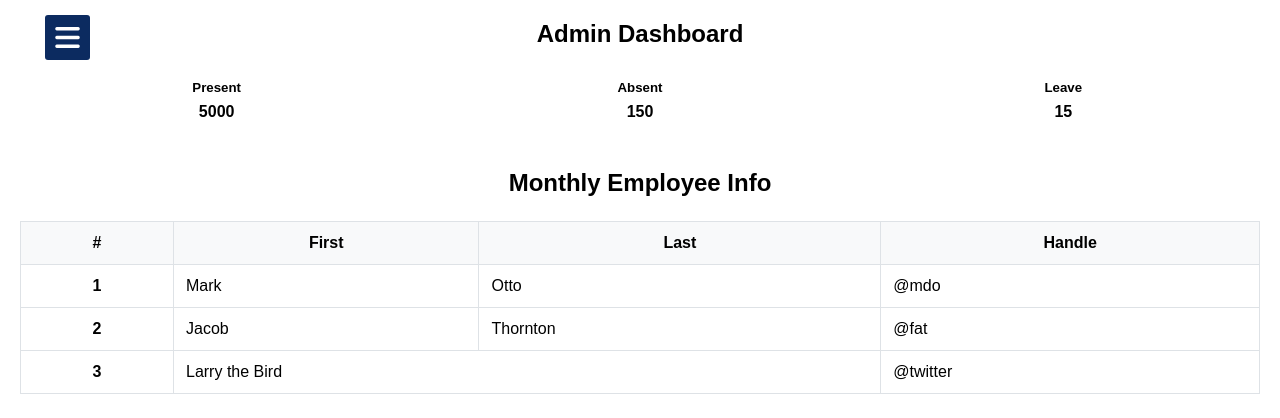
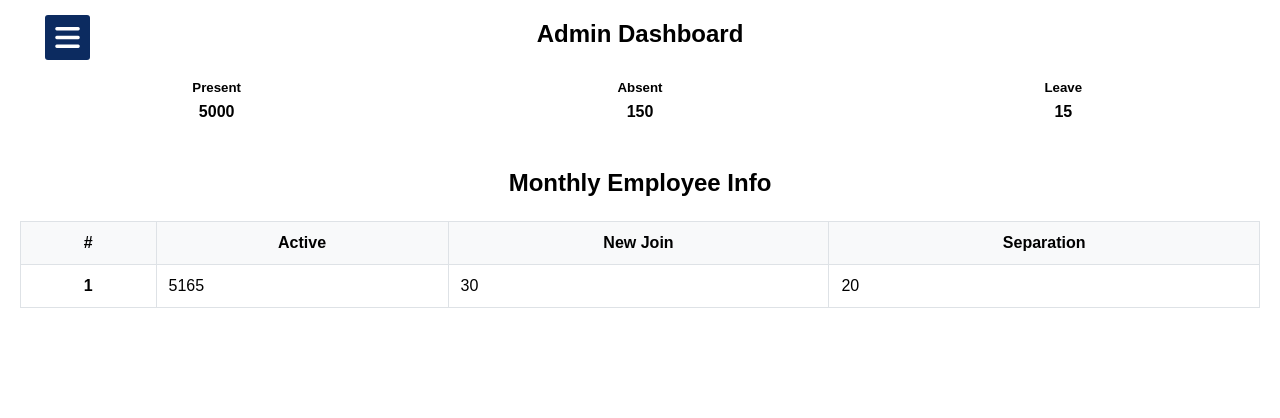
Before and after one commit to nobabi/AssignmentSideBarMenu-01, a plain HTML site: page index.html in a window 1280 px wide. Drawn offline with Linux system fonts and the light colour scheme; a web font is replaced by a local one.

Commit message:
dashbord table modification

```diff
--- a/index.html
+++ b/index.html
@@ -371,29 +371,19 @@
                 <thead>
                     <tr style="background-color: #f8f9fa;">
                         <th scope="col" style="border: 1px solid #dee2e6; padding: 0.75rem;">#</th>
-                        <th scope="col" style="border: 1px solid #dee2e6; padding: 0.75rem;">First</th>
-                        <th scope="col" style="border: 1px solid #dee2e6; padding: 0.75rem;">Last</th>
-                        <th scope="col" style="border: 1px solid #dee2e6; padding: 0.75rem;">Handle</th>
+                        <th scope="col" style="border: 1px solid #dee2e6; padding: 0.75rem;">Active</th>
+                        <th scope="col" style="border: 1px solid #dee2e6; padding: 0.75rem;">New Join</th>
+                        <th scope="col" style="border: 1px solid #dee2e6; padding: 0.75rem;">Separation</th>
                     </tr>
                 </thead>
                 <tbody>
                     <tr>
                         <th scope="row" style="border: 1px solid #dee2e6; padding: 0.75rem;">1</th>
-                        <td style="border: 1px solid #dee2e6; padding: 0.75rem;">Mark</td>
-                        <td style="border: 1px solid #dee2e6; padding: 0.75rem;">Otto</td>
-                        <td style="border: 1px solid #dee2e6; padding: 0.75rem;">@mdo</td>
+                        <td style="border: 1px solid #dee2e6; padding: 0.75rem;">5165</td>
+                        <td style="border: 1px solid #dee2e6; padding: 0.75rem;">30</td>
+                        <td style="border: 1px solid #dee2e6; padding: 0.75rem;">20</td>
                     </tr>
-                    <tr>
-                        <th scope="row" style="border: 1px solid #dee2e6; padding: 0.75rem;">2</th>
-                        <td style="border: 1px solid #dee2e6; padding: 0.75rem;">Jacob</td>
-                        <td style="border: 1px solid #dee2e6; padding: 0.75rem;">Thornton</td>
-                        <td style="border: 1px solid #dee2e6; padding: 0.75rem;">@fat</td>
-                    </tr>
-                    <tr>
-                        <th scope="row" style="border: 1px solid #dee2e6; padding: 0.75rem;">3</th>
-                        <td colspan="2" style="border: 1px solid #dee2e6; padding: 0.75rem;">Larry the Bird</td>
-                        <td style="border: 1px solid #dee2e6; padding: 0.75rem;">@twitter</td>
-                    </tr>
+
                 </tbody>
             </table>
         </div>
```
